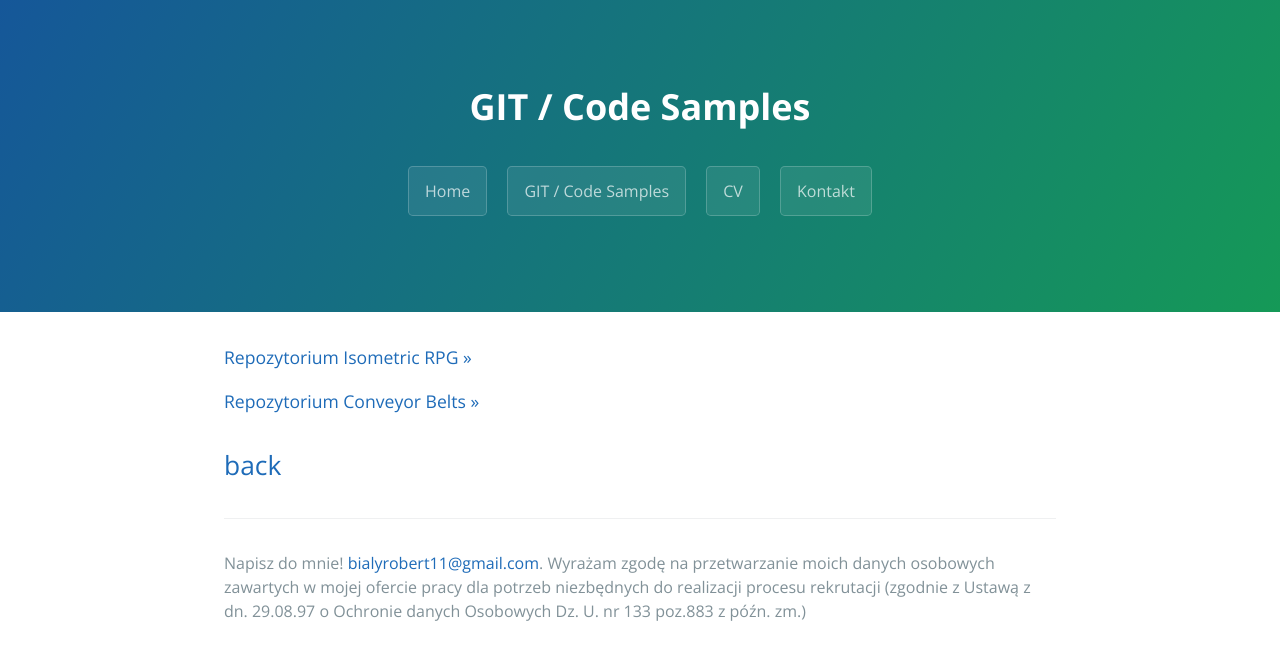
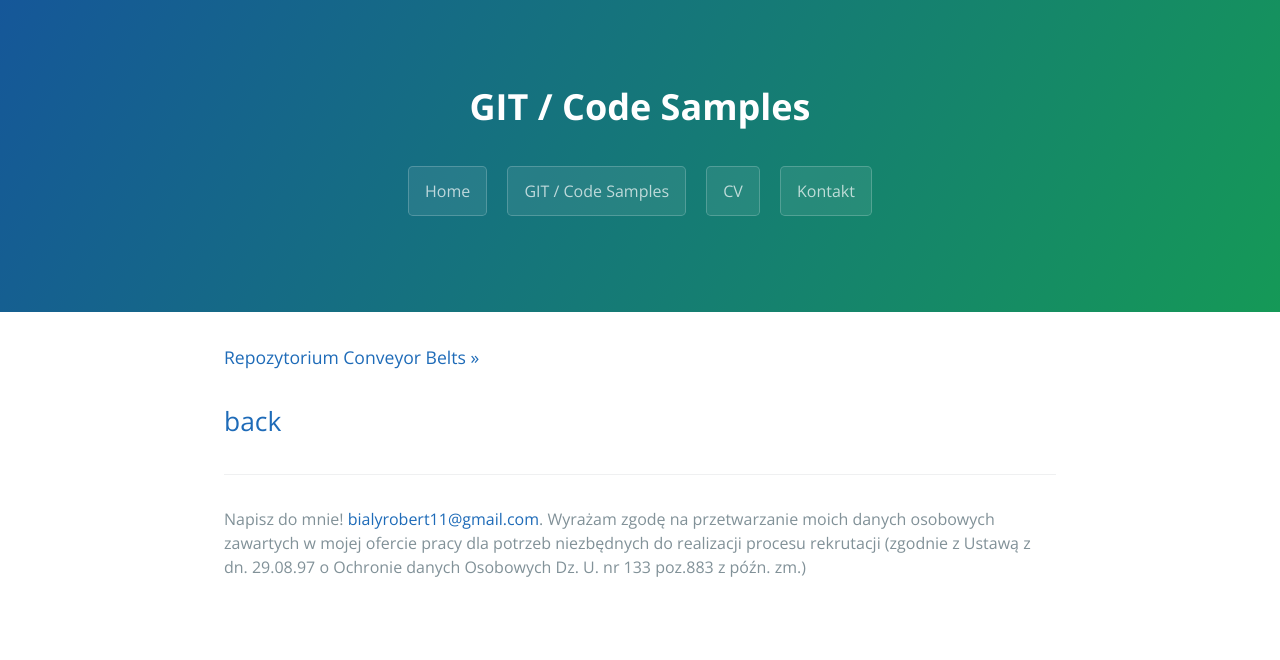
Before and after one commit to LaserRock46/laserrock46.github.io, a Jekyll site: the page built from git.md, in a window 1280 px wide. Shown: the top 660 px of the page. Built offline with Jekyll 4.4.1, drawn with Linux system fonts in a browser that asks for light colours; the repository's description, which GitHub fills in, is left out.

Commit message:
Update git.md

```diff
--- a/git.md
+++ b/git.md
@@ -4,8 +4,6 @@ title: GIT / Code Samples
 description:
 ---
 
-[Repozytorium Isometric RPG >>](https://github.com/LaserRock46/IsometricRPG)
-
 [Repozytorium Conveyor Belts >>](https://github.com/LaserRock46/ConveyorBelts/tree/main/Construction%20URP/Assets/Conveyor%20Project/Scripts)
 
 ## [back](./)
```
